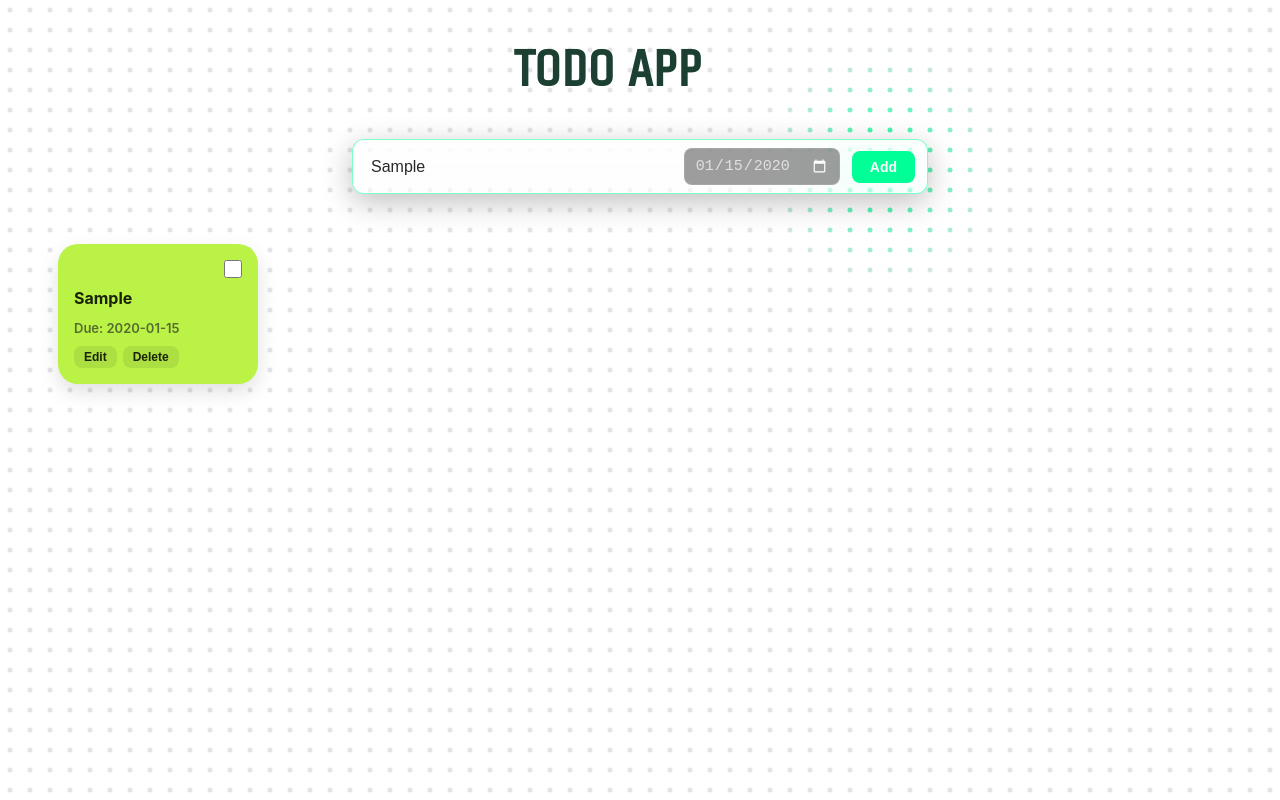
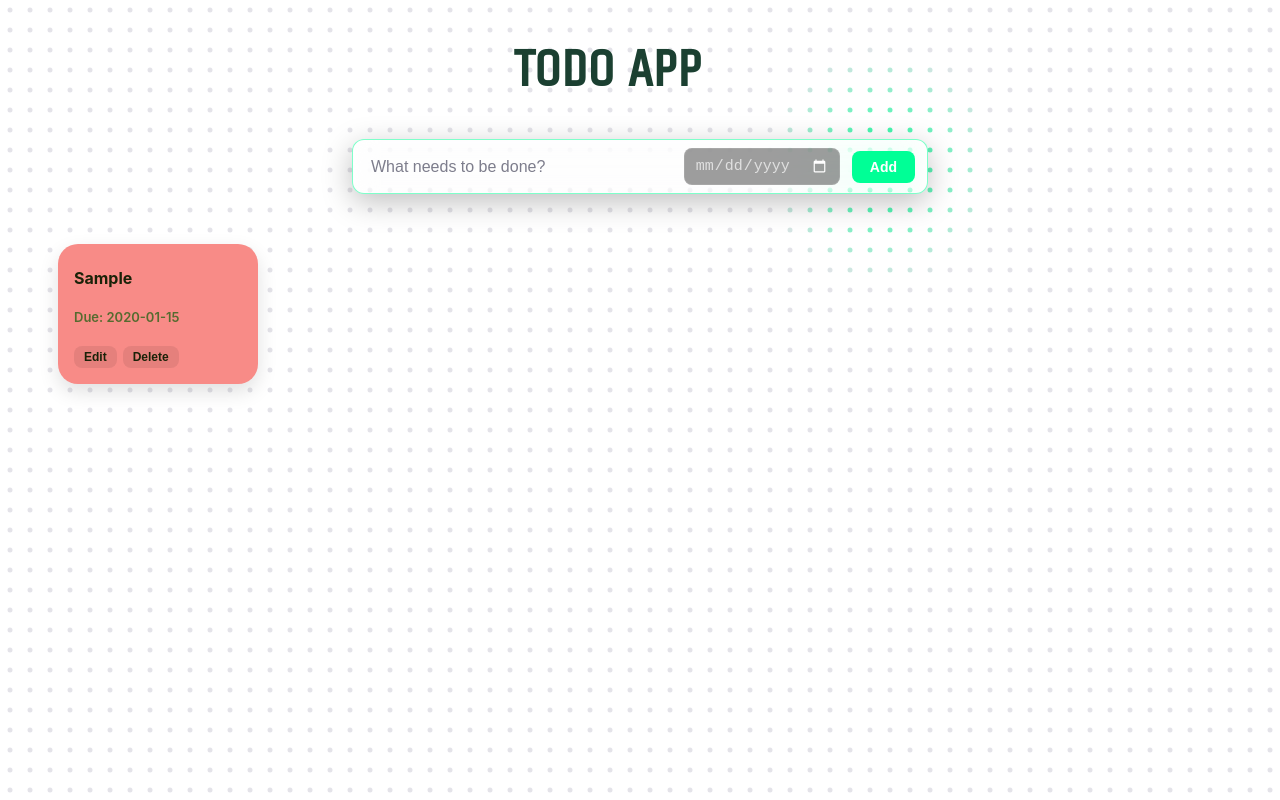
Before and after one commit to Dominic9074/Todo-App, a React (Vite) app: page / in a window 1280 px wide. Both pictures are taken after typing "Sample", "2020-01-15" into the empty fields and a click on the button "Add". Built offline with nearby package versions, Linux system fonts and the light colour scheme.

Commit message:
feat:added the toast notification for overdur and overdue task logics

```diff
--- a/src/App.css
+++ b/src/App.css
@@ -5,9 +5,14 @@
   margin-left: 40%;
 }
 
-.TaskLists{
+.TaskLists {
   margin-top: 50px;
   margin-left: 50px;
   gap: 50px;
   display: flex;
+  flex-wrap: wrap;
 }
+
+.task-item {
+  width: 300px;
+}
--- a/src/App.tsx
+++ b/src/App.tsx
@@ -6,6 +6,7 @@ import TaskList from './components/todo/taskList.tsx';
 import type{ TaskInterface } from './types/task.interface.ts';
 import { useState,useEffect } from 'react';
 import {Toaster} from 'react-hot-toast'
+import toast from 'react-hot-toast';
 
 
 function App() {
@@ -20,17 +21,18 @@ function App() {
   const [editTask,setEditTask]=useState<TaskInterface | null>(null)
 
   function addTask(title:string,deadline:string){
+    const isCompleted=false
     console.log('task added',{title,deadline})
-    setTask((prevTask)=>[...prevTask,{id:crypto.randomUUID(),title,deadline}])
+    setTask((prevTask)=>[...prevTask,{id:crypto.randomUUID(),title,deadline,isCompleted}])
   }
 
   function deleteTask(taskId:string){
     setTask((prevTask)=>prevTask.filter((task)=>task.id!==taskId))
   }
 
-  function EditTaskBtn({id,title,deadline}:TaskInterface){
+  function EditTaskBtn({id,title,deadline,isCompleted}:TaskInterface){
     setIsEditable(true);
-    setEditTask({id,title,deadline})
+    setEditTask({id,title,deadline,isCompleted})
   }
 
   function EditCancelBtn(){
@@ -45,9 +47,30 @@ function App() {
     setIsEditable(false)
   }
 
+  function TaskCheckbox(taskId: string) {
+    setTask((prev) =>
+      prev.map((task) =>
+        task.id === taskId
+          ? { ...task, isCompleted: !task.isCompleted }: task
+      )
+    );
+  }
+
   useEffect(()=>{
     localStorage.setItem('tasks',JSON.stringify(task))
   },[task])
+
+ useEffect(() => {
+    const today = new Date().toISOString().split('T')[0];
+
+    task.forEach((item) => {
+      if (!item.isCompleted && item.deadline < today) {
+        toast.error(`Task "${item.title}" is overdue!`, {
+          id: `overdue-${item.id}`,
+        });
+      }
+    });
+  }, []);
 
   return(
     <>
@@ -65,7 +88,7 @@ function App() {
       <h2 className='MainHeading share-tech-regular' >TODO APP</h2>
       <TaskForm addTask={addTask} />
       <div className='TaskLists'>
-        <TaskList tasks={task} deleteTask={deleteTask} EditTaskBtn={EditTaskBtn}/>
+        <TaskList tasks={task} deleteTask={deleteTask} EditTaskBtn={EditTaskBtn} TaskCheckbox={TaskCheckbox} />
       </div>
       {isEditable?(<EditTaskModel EditTask={editTask} EditCancelBtn={EditCancelBtn} UpdateTask={UpdateTask} />):null}
     </>
--- a/src/components/todo/task.css
+++ b/src/components/todo/task.css
@@ -76,11 +76,15 @@
   transform: translateY(0);
 }
 
+.overdue-task {
+  background-color: #f88b87 !important;
+}
+
 /* Card Container */
 .task-item {
   width: 200px;
   min-height: 140px;
-  background-color: #bbf246; /* Matching lime green */
+  background-color: #BEF367; /* Matching lime green */
   border-radius: 20px;
   padding: 16px;
   display: flex;
--- a/src/components/todo/taskForm.tsx
+++ b/src/components/todo/taskForm.tsx
@@ -21,14 +21,18 @@ function TaskForm({addTask}:TaskFormProps){
            return;
         }
         addTask(title,deadline)
+        setTitle('');
+        setDeadline('')
     }
 
     return (
         <div className="taskform">
         <input  type="text"  className="taskform__input"  placeholder="What needs to be done?"
-        onChange={(e)=>setTitle(e.target.value)}/>
+        onChange={(e)=>setTitle(e.target.value)} value={title}/>
         <input
-            type="date" className="taskform__date" onChange={(e) => setDeadline(e.target.value)} min={new Date().toISOString().split('T')[0]}
+            type="date" className="taskform__date" onChange={(e) =>
+                setDeadline(e.target.value)} min={new Date().toISOString().split('T')[0]}
+                value={deadline}
         />
         <button type="button" className="taskform__btn" onClick={handleAddBtn}>
             Add
--- a/src/components/todo/taskList.tsx
+++ b/src/components/todo/taskList.tsx
@@ -6,14 +6,15 @@ interface TaskListProps{
     tasks:TaskInterface[];
     deleteTask(taskId:string):void;
     EditTaskBtn(task:object):void;
+    TaskCheckbox(taskId:string):void;
 }
 
-function TaskList({tasks,deleteTask,EditTaskBtn}:TaskListProps){
+function TaskList({tasks,deleteTask,EditTaskBtn,TaskCheckbox}:TaskListProps){
     return (
         <>
         {tasks.map((task)=>(
-            <TaskItem id={task.id} title={task.title} deadline={task.deadline}
-            deleteTask={()=>deleteTask(task.id)} EditTaskBtn={EditTaskBtn} />
+            <TaskItem id={task.id} title={task.title} deadline={task.deadline} isCompleted={task.isCompleted}
+            deleteTask={()=>deleteTask(task.id)} EditTaskBtn={EditTaskBtn} TaskCheckbox={TaskCheckbox}  />
         ))}
         </>
     )
--- a/src/components/todo/taskitem.tsx
+++ b/src/components/todo/taskitem.tsx
@@ -1,16 +1,23 @@
+
 import type { TaskInterface } from "../../types/task.interface";
 
 interface TaskItemProps extends TaskInterface{
     deleteTask(taskId:string):void;
     EditTaskBtn(task:object):void;
+    TaskCheckbox(itemid:string):void;
 }
 
-export default function TaskItem({id,title,deadline,deleteTask,EditTaskBtn}:TaskItemProps){
+export default function TaskItem({id,title,deadline,isCompleted,deleteTask,EditTaskBtn,TaskCheckbox}:TaskItemProps){
+        const today=new Date().toISOString().split('T')[0];
+        const isOverdue = !isCompleted && deadline < today;
+
     return (
-        <div key={id} className="task-item">
-        <input type="checkbox" className="task-item-checkbox" />
+        <div className={`task-item ${isOverdue ? 'overdue-task' : ''}`}>
+        {!isOverdue && (
+            <input type="checkbox" className="task-item-checkbox" checked={isCompleted} onChange={() => TaskCheckbox(id)}/>
+            )}
 
-        <h4>{title}</h4>
+        <h4 style={{textDecoration: isCompleted ? 'line-through' : 'none'}}>{title}</h4>
         <p>Due: {deadline}</p>
 
         <div className="task-item-buttons">
--- a/src/types/task.interface.ts
+++ b/src/types/task.interface.ts
@@ -4,4 +4,5 @@ export interface TaskInterface{
     id:string;
     title:string;
     deadline:string;
+    isCompleted:boolean
 }
```
